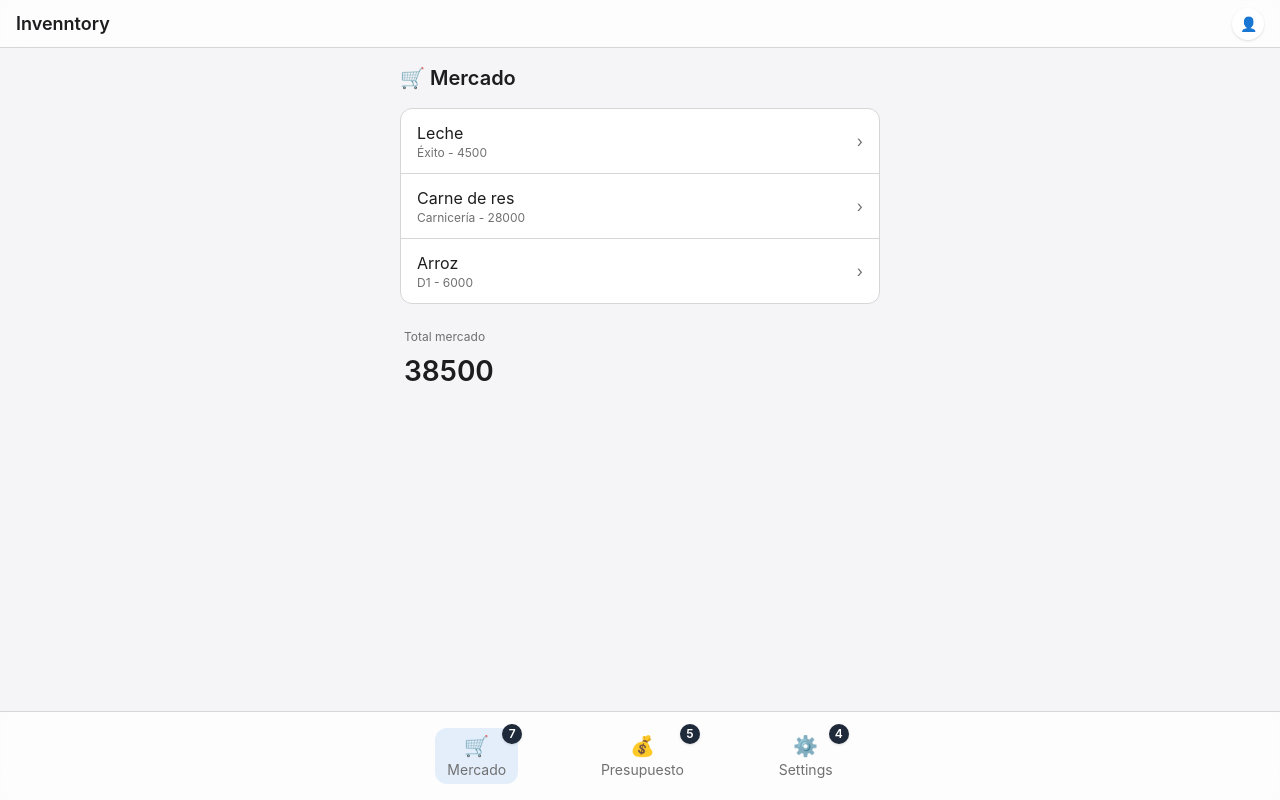
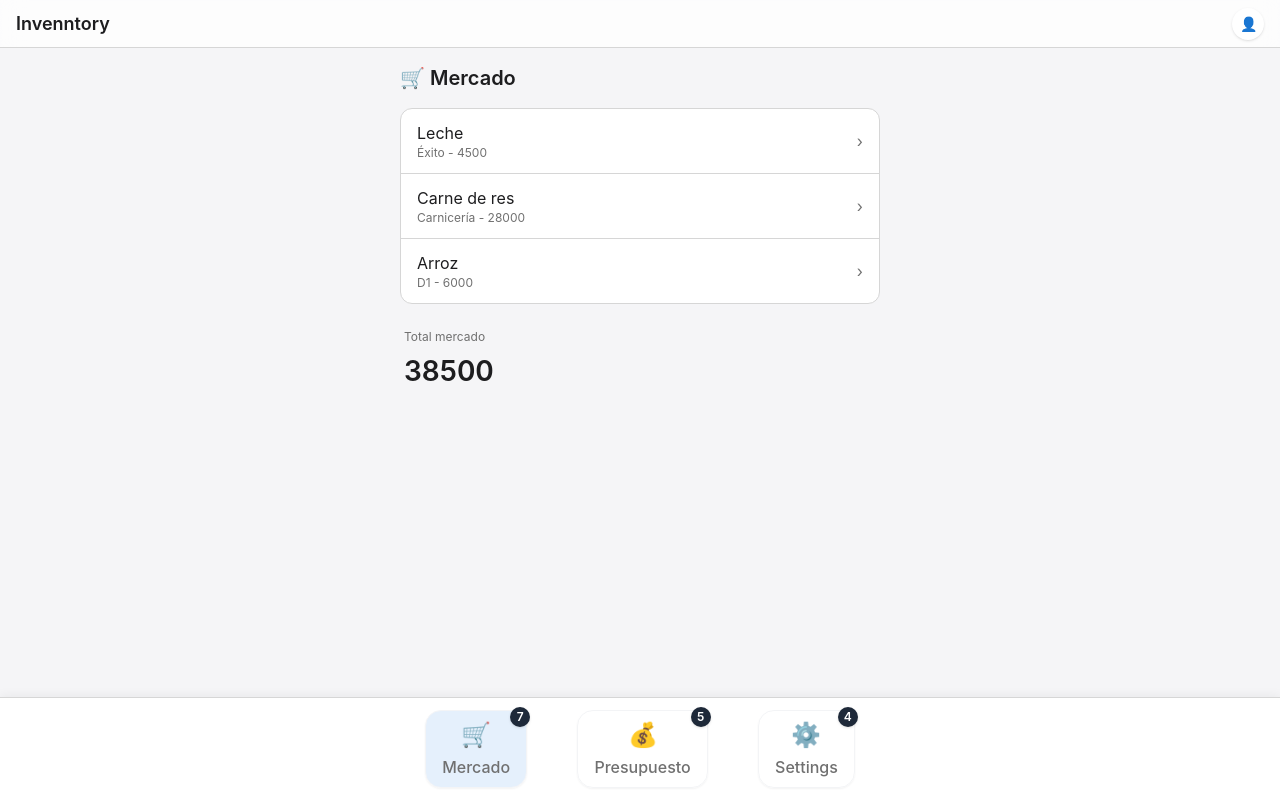
Before and after one commit to dejeloper/invenntory-front, an Angular app: page /market in a window 1280 px wide. Built offline with nearby package versions, Linux system fonts and the light colour scheme; what tailwind-animations would draw is missing.

Commit message:
style: enhance footer component styles for improved layout and visibility

```diff
--- a/src/app/layout/footer/footer.html
+++ b/src/app/layout/footer/footer.html
@@ -1,28 +1,28 @@
 <footer
-	class="fixed bottom-0 left-0 right-0 bg-pure-white/75 backdrop-blur-md border-t border-border-silver md:flex md:justify-center">
-	<nav class="flex justify-around py-4 md:w-full md:max-w-120" aria-label="Main navigation">
+	class="fixed bottom-0 left-0 right-0 bg-pure-white/95 backdrop-blur-md border-t border-border-silver shadow-[0_-2px_10px_rgba(0,0,0,0.05)] md:flex md:justify-center">
+	<nav class="flex justify-around py-3 md:w-full md:max-w-120" aria-label="Main navigation">
 		<a routerLink="/market" routerLinkActive="text-interactive-blue bg-interactive-blue/10"
-			class="flex flex-col items-center text-sm text-medium-gray rounded-xl px-3 py-1 transition-all duration-200 relative"
+			class="flex flex-col items-center text-base font-medium text-medium-gray rounded-2xl px-4 py-2 transition-all duration-200 relative border border-gray-100 shadow-[0_1px_2px_rgba(0,0,0,0.05)]"
 			aria-label="Mercado">
-			<span class="text-xl" aria-hidden="true">🛒</span>
+			<span class="text-2xl block mb-1" aria-hidden="true">🛒</span>
 			Mercado
 			<badge-notification [count]="notifications.notificationsMenuMarketCount"
 				[ariaLabel]="notifications.notificationsMenuMarketCount + ' notificaciones en Mercado'" />
 		</a>
 
 		<a routerLink="/budget" routerLinkActive="text-interactive-blue bg-interactive-blue/10"
-			class="flex flex-col items-center text-sm text-medium-gray rounded-xl px-3 py-1 transition-all duration-200 relative"
+			class="flex flex-col items-center text-base font-medium text-medium-gray rounded-2xl px-4 py-2 transition-all duration-200 relative border border-gray-100 shadow-[0_1px_2px_rgba(0,0,0,0.05)]"
 			aria-label="Presupuesto">
-			<span class="text-xl" aria-hidden="true">💰</span>
+			<span class="text-2xl block mb-1" aria-hidden="true">💰</span>
 			Presupuesto
 			<badge-notification [count]="notifications.notificationsMenuBudgetCount"
 				[ariaLabel]="notifications.notificationsMenuBudgetCount + ' notificaciones en Presupuesto'" />
 		</a>
 
 		<a routerLink="/settings" routerLinkActive="text-interactive-blue bg-interactive-blue/10"
-			class="flex flex-col items-center text-sm text-medium-gray rounded-xl px-3 py-1 transition-all duration-200 relative"
+			class="flex flex-col items-center text-base font-medium text-medium-gray rounded-2xl px-4 py-2 transition-all duration-200 relative border border-gray-100 shadow-[0_1px_2px_rgba(0,0,0,0.05)]"
 			aria-label="Settings">
-			<span class="text-xl" aria-hidden="true">⚙️</span>
+			<span class="text-2xl block mb-1" aria-hidden="true">⚙️</span>
 			Settings
 			<badge-notification [count]="notifications.notificationsMenuSettingsCount"
 				[ariaLabel]="notifications.notificationsMenuSettingsCount + ' notificaciones en Settings'" />
```
